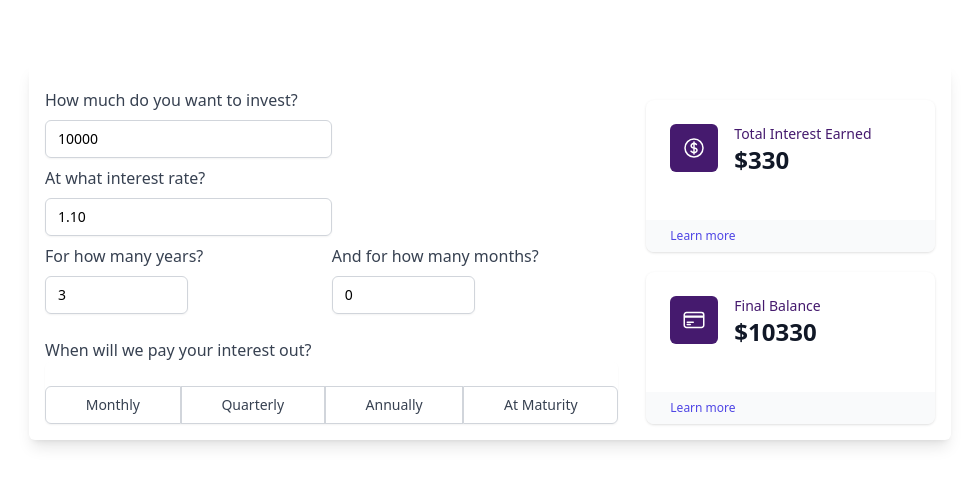
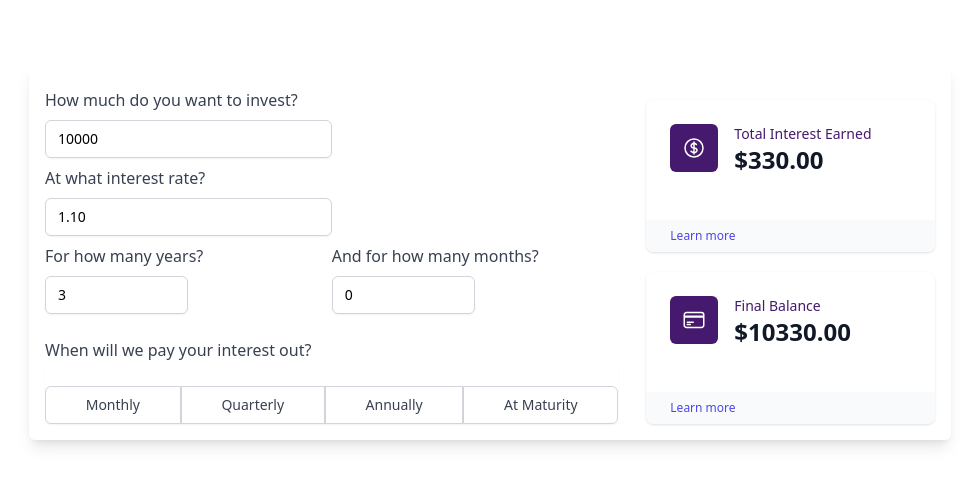
Before and after one commit to Gwash3189/infallible_albattani, a Next.js app: page / in a window 1280 px wide. Shown: the top 486 px of the page, without its empty margins (150-1129 px from the left). Built offline with nearby package versions, Linux system fonts and the light colour scheme.

Commit message:
fix: use toFixed at presentation layer to handle strange decimal values

```diff
--- a/src/pages/index.tsx
+++ b/src/pages/index.tsx
@@ -20,13 +20,16 @@ const Home = () => {
   const [totalYears, setTotalYears] = useState('3')
   const [totalMonths, setTotalMonths] = useState('0')
   const [interestPayoutMode, setInterestPayoutMode] = useState<InterestPayout>(InterestPayout.atMaturity)
-  const { total, interestEarned, errors } = calculate({
+  let { total, interestEarned, errors } = calculate({
     annualInterestRate: interestRate,
     years: totalYears,
     months: totalMonths,
     initialInvestment,
     mode: interestPayoutMode
   })
+
+  const finalTotal = total.toFixed(2)
+  const finalInterestEarned = interestEarned.toFixed(2)
 
   return (
     <>
@@ -108,10 +111,10 @@ const Home = () => {
             </div>
             <dl className='mt-5 grid grid-cols-1 gap-5 col-span-1 w-full'>
               <TotalInterestEarned
-                stat={`$${interestEarned}`}
+                stat={`$${finalInterestEarned}`}
               />
               <FinalBalance
-                stat={`$${total}`}
+                stat={`$${finalTotal}`}
               />
             </dl>
           </div>
```
Also changed, not shown: 1 other file (tests, documents, lock files or other folders).
